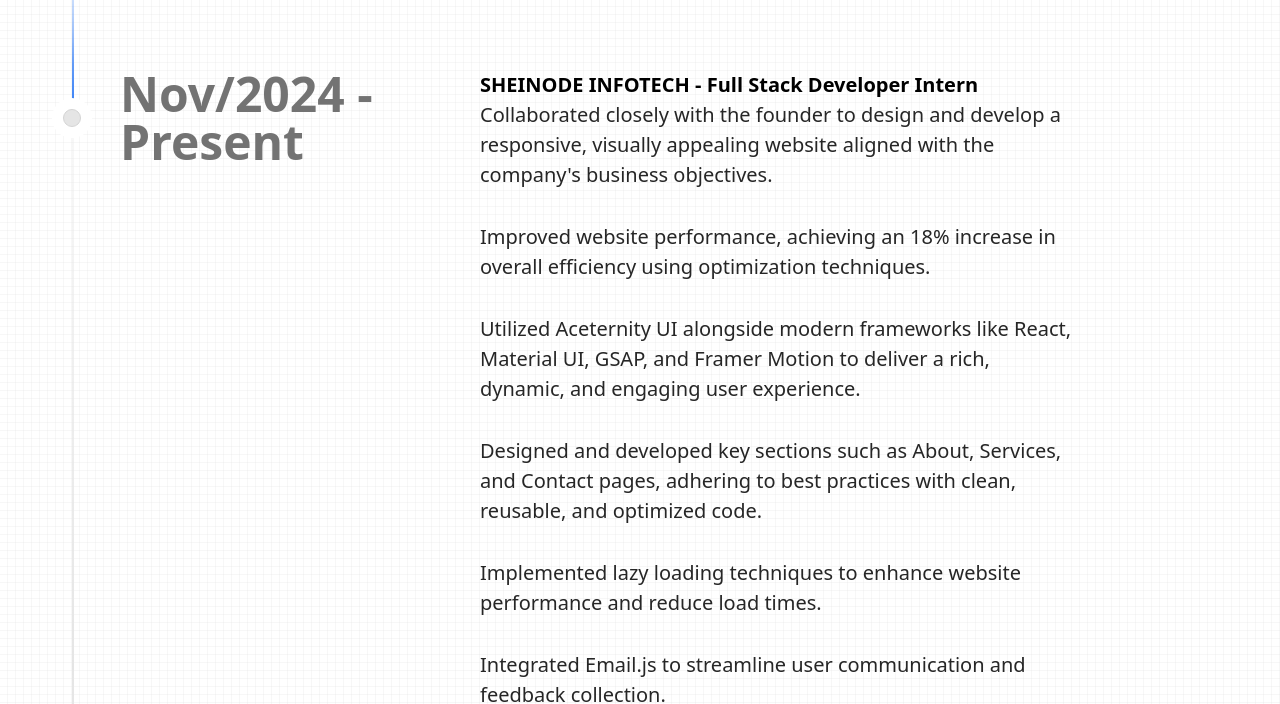
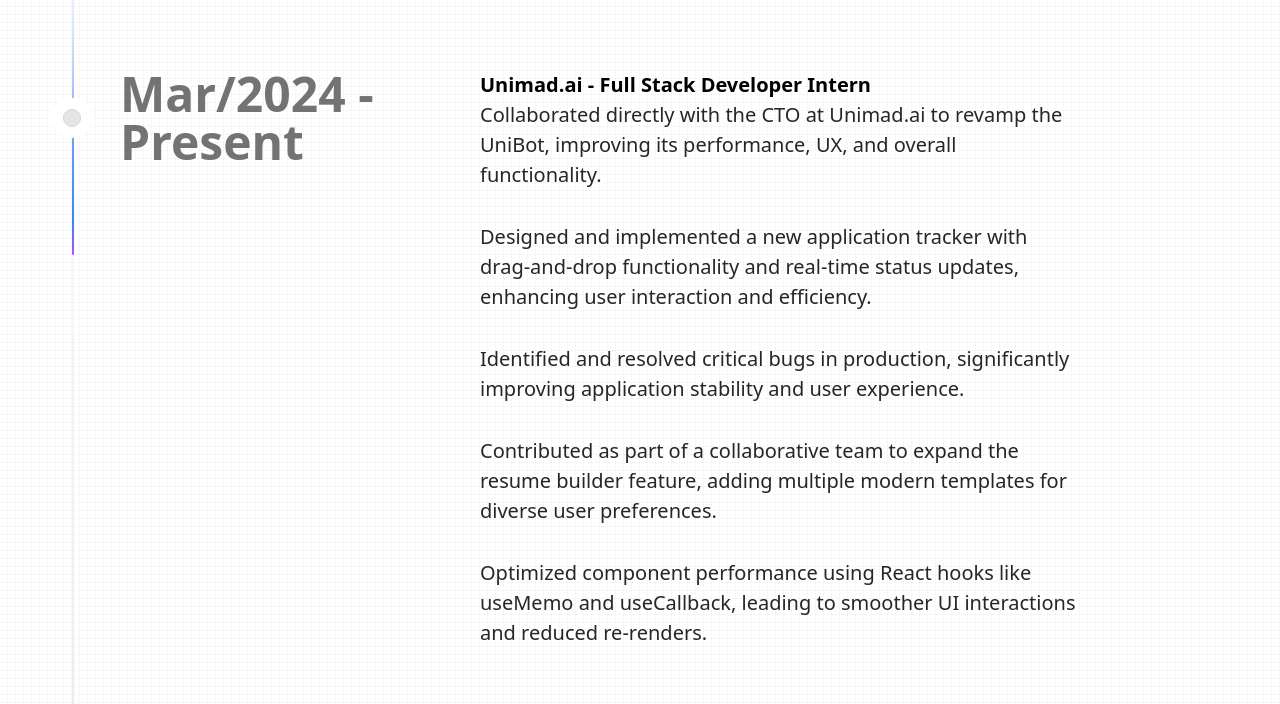
Before and after one commit to SHRIVISHNU-CM/Portfolio, a React (Vite) app: page /experience in a window 1280 px wide. Shown: the part 234-938 px from the top of the page. Built offline with nearby package versions, Linux system fonts and the light colour scheme; no server answers.

Commit message:
New Update

```diff
--- a/src/Components/Experience.jsx
+++ b/src/Components/Experience.jsx
@@ -3,7 +3,35 @@
 function Experience() {
   const data = [
     {
-      title: "Nov/2024 - Present",
+      title: "Mar/2024 - Present",
+      content: (
+        <div className='lg:w-[600px]'>
+          <h1 className='font-bold text text-[16px] lg:text-[20px]'>Unimad.ai - Full Stack Developer Intern</h1>
+          <p className="text-neutral-800 dark:text-neutral-200 text-[16px] lg:text-[20px] font-normal mb-8">
+            Collaborated directly with the CTO at Unimad.ai to revamp the UniBot, improving its performance, UX, and overall functionality.
+
+          </p>
+          <p className="text-neutral-800 dark:text-neutral-200 text-[16px] lg:text-[20px] font-normal mb-8">
+          Designed and implemented a new application tracker with drag-and-drop functionality and real-time status updates, enhancing user interaction and efficiency.
+
+          </p>
+          <p className="text-neutral-800 dark:text-neutral-200 text-[16px] lg:text-[20px] font-normal mb-8">
+           Identified and resolved critical bugs in production, significantly improving application stability and user experience.
+
+          </p>
+          <p className="text-neutral-800 dark:text-neutral-200 text-[16px] lg:text-[20px] font-normal mb-8">
+            Contributed as part of a collaborative team to expand the resume builder feature, adding multiple modern templates for diverse user preferences.
+
+          </p>
+          <p className="text-neutral-800 dark:text-neutral-200 text-[16px] lg:text-[20px] font-normal mb-8">
+           Optimized component performance using React hooks like useMemo and useCallback, leading to smoother UI interactions and reduced re-renders.
+
+          </p>
+        </div>
+      ),
+    },
+    {
+      title: "Nov/2024 - Mar/2025",
       content: (
         <div className='lg:w-[600px]'>
           <h1 className='font-bold text text-[16px] lg:text-[20px]'>SHEINODE INFOTECH - Full Stack Developer Intern</h1>
--- a/src/Components/Head.jsx
+++ b/src/Components/Head.jsx
@@ -46,11 +46,12 @@
                             </Highlight>
                         </h2>
                         <div className="mt-6 flex justify-center gap-3">
-                            <Link to={"https://drive.google.com/file/d/1-31Qsr2DfYOwaLZL7W5QTOsHScNlGyWc/view?usp=sharing"} className="border px-10 py-3 rounded-3xl  bg-emerald-500 hover:bg-emerald-300 text-white">
+
+                            <a target="_blank" href={"https://drive.google.com/file/d/1Sf2L6yNuaTbZrGif3XRLE-Q4eEgsW9Lv/view?usp=sharing"} className="border px-10 py-3 rounded-3xl  bg-emerald-500 hover:bg-emerald-300 text-white">
                                 Resume
-                            </Link>
+                            </a>
                             <Link to="/experience" className="border px-10 py-3 rounded-3xl  bg-emerald-500 hover:bg-emerald-300 text-white">
-                               My Experience
+                                My Experience
                             </Link>
                         </div>
 
```
Also changed, not shown: 1 other file (tests, documents, lock files or other folders).
